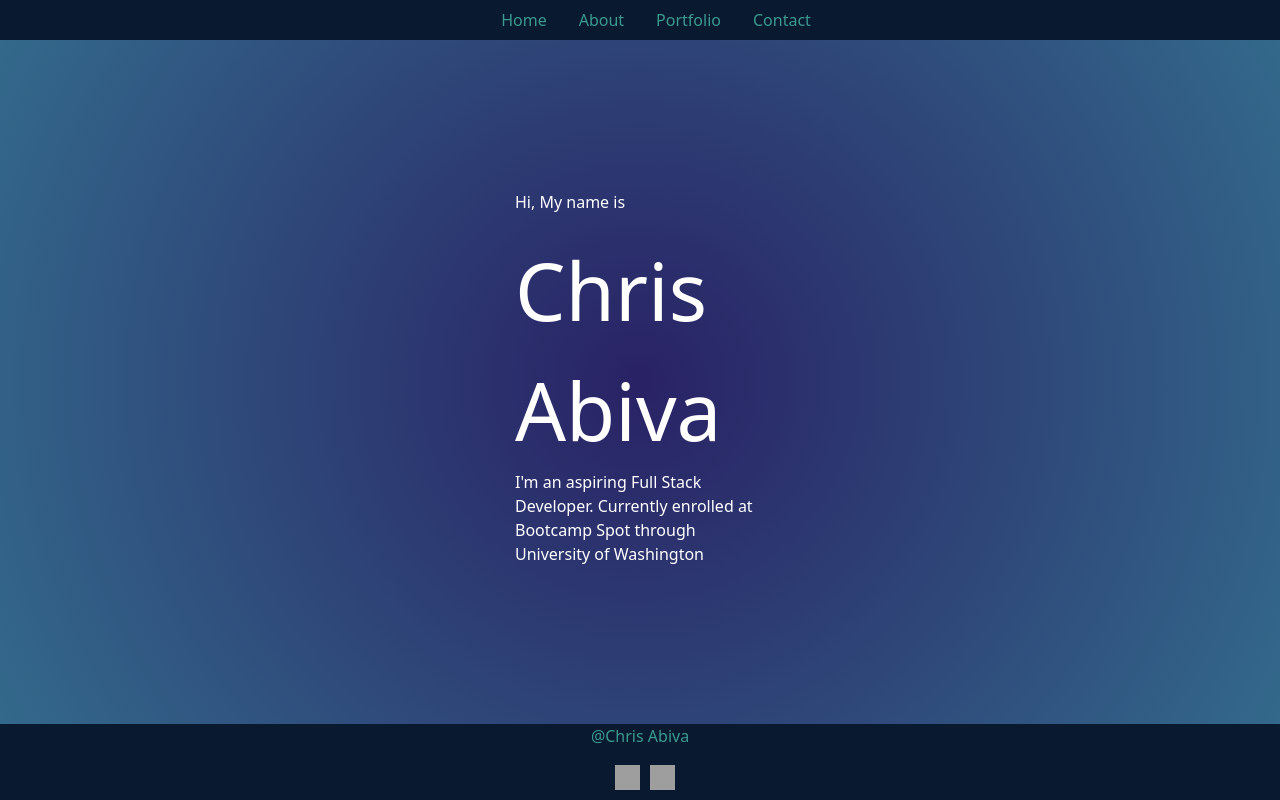
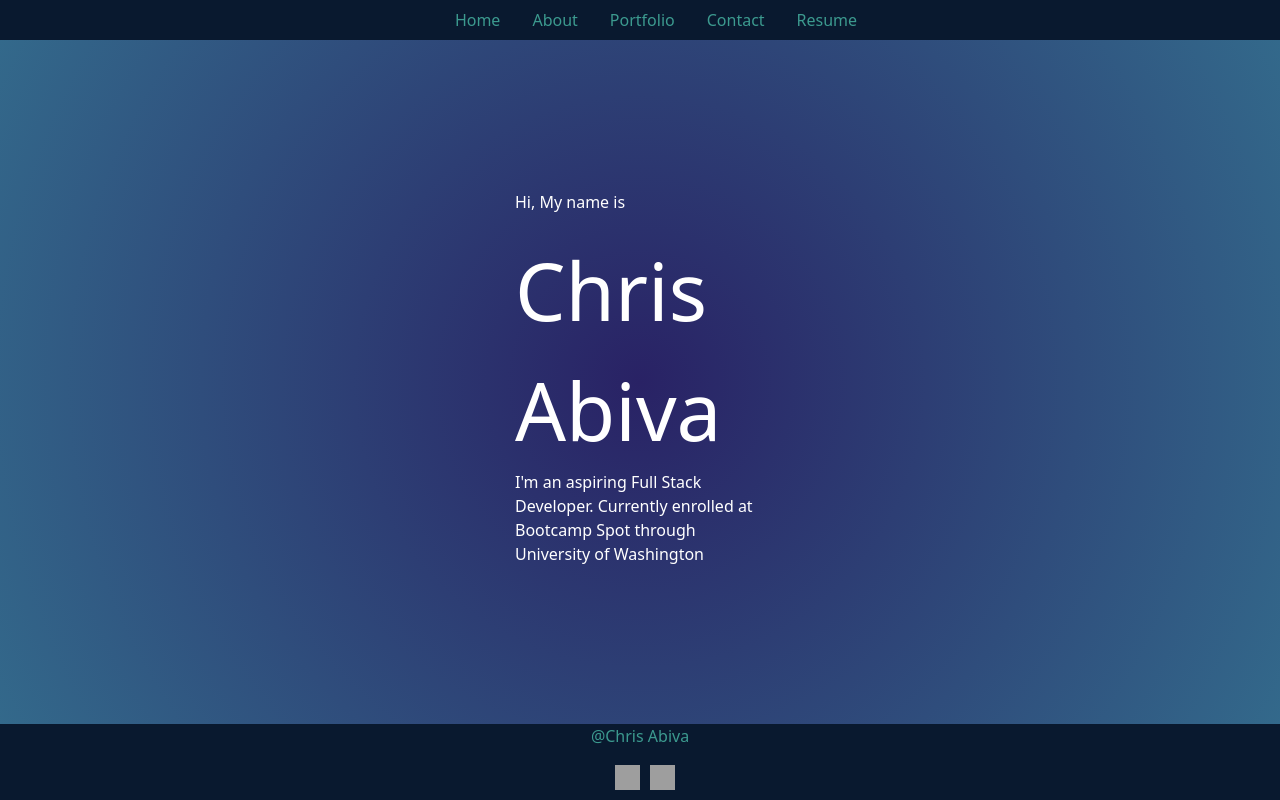
Before and after one commit to Chabivz/020-ReactPortfolio, a React (Create React App) app: page / in a window 1280 px wide. Built offline with nearby package versions, Linux system fonts and the light colour scheme; grey boxes are pictures that could not be loaded.

Commit message:
Added Resume

```diff
--- a/src/components/pages/NavTabs/NavTab.js
+++ b/src/components/pages/NavTabs/NavTab.js
@@ -5,10 +5,10 @@ import './styles.css';
 
 function NavTabs({ currentPage, handlePageChange }) {
   return (
-    <ul className="nav-ul">
-      <li className="nav-li">
+    <ul className='nav-ul'>
+      <li className='nav-li'>
         <a
-          href="#home"
+          href='#home'
           onClick={() => handlePageChange('Home')}
           // This is a conditional (ternary) operator that checks to see if the current page is "Home"
           // If it is, we set the current page to 'nav-link-active', otherwise we set it to 'nav-link'
@@ -47,6 +47,11 @@ function NavTabs({ currentPage, handlePageChange }) {
           Contact
         </a>
       </li>
+      <li className="nav-li">
+
+
+        <a href='/resume/Resume.pdf' className={currentPage === 'Resume' ? 'nav-link active' : 'nav-link'} target='_blank' rel='noopener noreferrer' download='/resume/Resume.pdf' >Resume</a>
+      </li>
     </ul>
   );
 }
```
Also changed, not shown: 1 other file (tests, documents, lock files or other folders).
